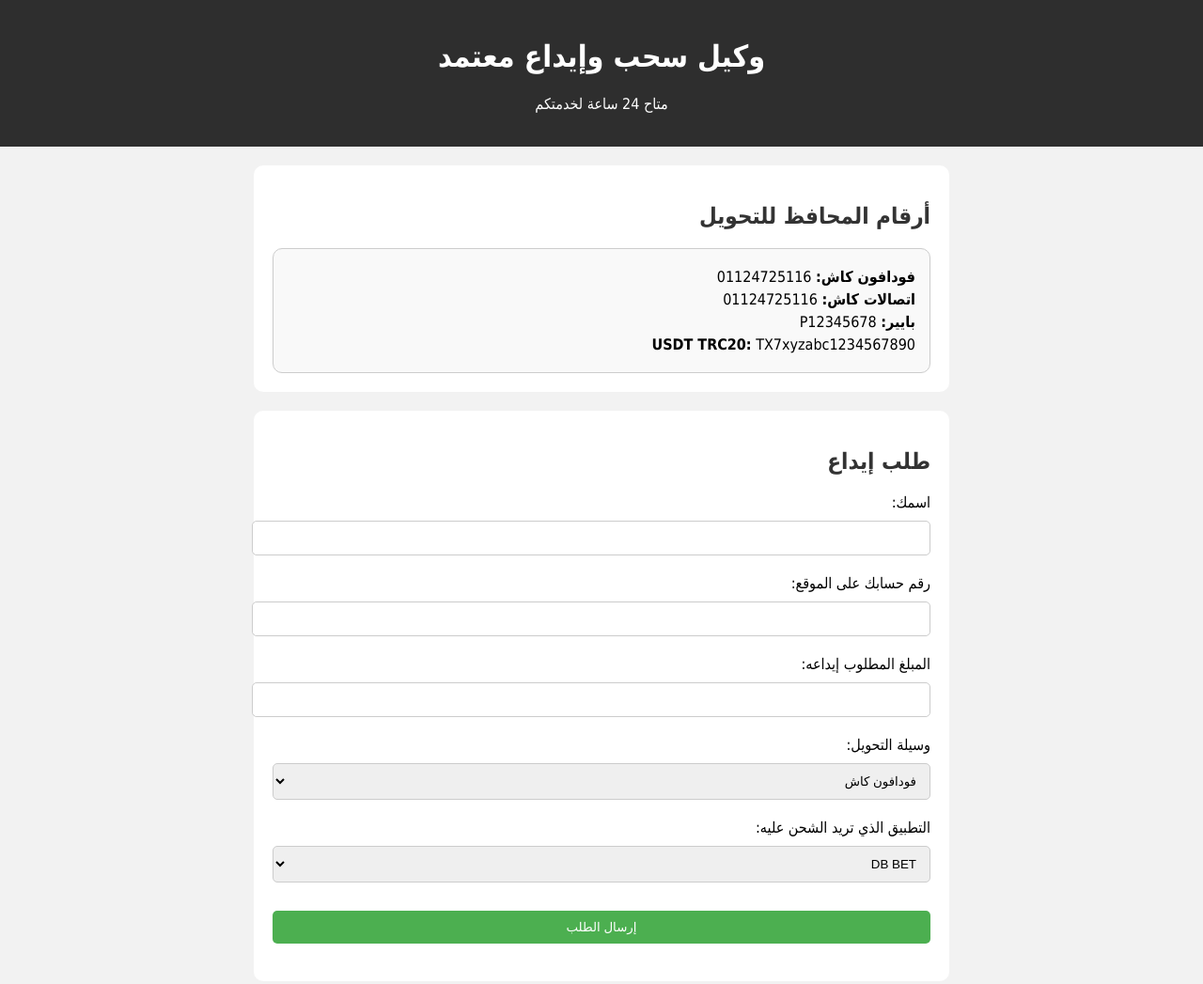
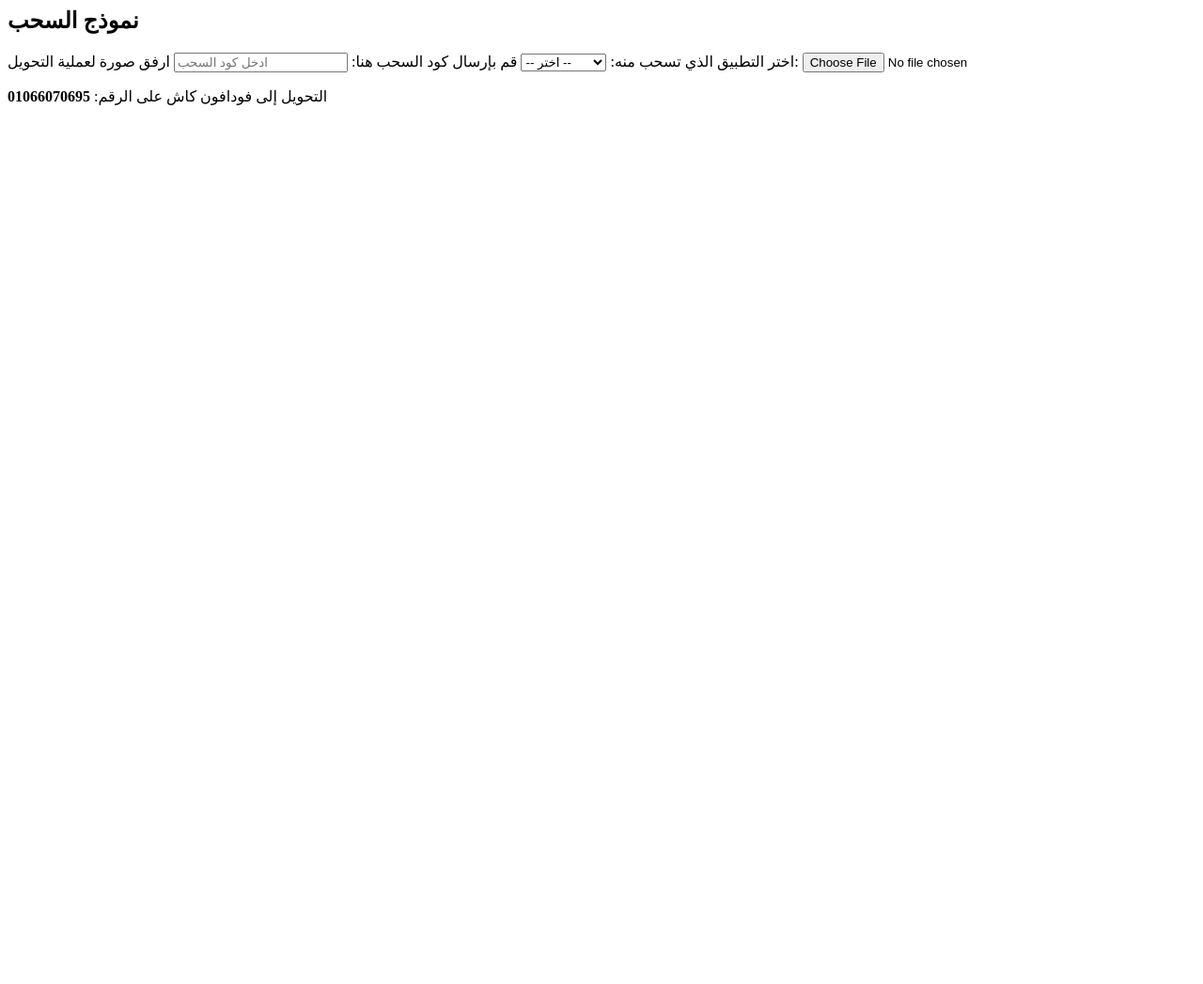
Before and after one commit to resha273/Cashbet, a plain HTML site: page index.html in a window 1280 px wide. Shown: the top 1047 px of the page at 94% size. After the commit the page ends 800 px from the top, so only its background shows below. Drawn offline with Linux system fonts and the light colour scheme.

Commit message:
Update index.html
<!-- نموذج السحب -->
<h2>نموذج السحب</h2>
<label for="withdrawApp">اختر التطبيق الذي تسحب منه:</label>
<select id="withdrawApp" name="withdrawApp" onchange="showPopup()">
  <option value="">-- اختر --</option>
  <option value="DBBET">DB BET</option>
  <option value="1XBET">1XBET</option>
  <option value="MELBET">MELBET</option>
  <option value="WINWIN">WINWIN</option>
  <option value="XPARIBET">XPARI BET</option>
</select>
<div id="popup" style="display:none; padding:10px; border:1px solid #ccc; margin-top:10px;">
  <span style="cursor:pointer;" onclick="hidePopup()">✖</span>
  <p><strong>اسم المدينة:</strong> Khusus</p>
  <p><strong>اسم الشارع:</strong> babaElmagal(wallet)</p>
</div>
<label for="withdrawCode">قم بإرسال كود السحب هنا:</label>
<input type="text" id="withdrawCode" name="withdrawCode" placeholder="ادخل كود السحب" required>
<label for="withdrawScreenshot">ارفق صورة لعملية التحويل:</label>
<input type="file" id="withdrawScreenshot" name="withdrawScreenshot" accept="image/*">
<p>التحويل إلى فودافون كاش على الرقم: <strong>01066070695</strong></p>
<script>
  function showPopup() {
    var sel = document.getElementById("withdrawApp").value;
    document.getElementById("popup").style.display = sel ? "block" : "none";
  }
  function hidePopup() {
    document.getElementById("popup").style.display = "none";
    document.getElementById("withdrawApp").value = "";
  }
</script>

```diff
--- a/index.html
+++ b/index.html
@@ -1,149 +1,31 @@
-
-<!DOCTYPE html>
-<html lang="ar" dir="rtl">
-<head>
-  <meta charset="UTF-8" />
-  <meta name="viewport" content="width=device-width, initial-scale=1.0" />
-  <title>وكيل سحب وإيداع</title>
-  <style>
-    body {
-      font-family: 'Tahoma', sans-serif;
-      background: #f2f2f2;
-      margin: 0;
-      padding: 0;
-      direction: rtl;
-    }
-    header {
-      background: #2e2e2e;
-      color: white;
-      padding: 20px;
-      text-align: center;
-    }
-    section {
-      padding: 20px;
-      max-width: 700px;
-      margin: auto;
-      background: white;
-      margin-top: 20px;
-      border-radius: 10px;
-    }
-    h2 {
-      color: #333;
-    }
-    input, select, textarea, button {
-      width: 100%;
-      padding: 10px;
-      margin-top: 10px;
-      margin-bottom: 20px;
-      border: 1px solid #ccc;
-      border-radius: 5px;
-    }
-    button {
-      background: #4CAF50;
-      color: white;
-      border: none;
-      cursor: pointer;
-    }
-    button:hover {
-      background: #45a049;
-    }
-    footer {
-      text-align: center;
-      padding: 20px;
-      font-size: 14px;
-      color: #777;
-    }
-    .contact {
-      text-align: center;
-    }
-    .wallet-info {
-      background: #f9f9f9;
-      border: 1px solid #ccc;
-      padding: 15px;
-      margin-top: 10px;
-      border-radius: 10px;
-    }
-    .wallet-info p {
-      margin: 5px 0;
-    }
-  </style>
-</head>
-<body>
-  <header>
-    <h1>وكيل سحب وإيداع معتمد</h1>
-    <p>متاح 24 ساعة لخدمتكم</p>
-  </header>
-
-  <section>
-    <h2>أرقام المحافظ للتحويل</h2>
-    <div class="wallet-info">
-      <p><strong>فودافون كاش:</strong> 01124725116</p>
-      <p><strong>اتصالات كاش:</strong> 01124725116</p>
-      <p><strong>بايير:</strong> P12345678</p>
-      <p><strong>USDT TRC20:</strong> TX7xyzabc1234567890</p>
-    </div>
-  </section>
-
-  <section>
-    <h2>طلب إيداع</h2>
-    <form>
-      <label>اسمك:</label>
-      <input type="text" required />
-      <label>رقم حسابك على الموقع:</label>
-      <input type="text" required />
-      <label>المبلغ المطلوب إيداعه:</label>
-      <input type="number" required />
-      <label>وسيلة التحويل:</label>
-      <select>
-        <option>فودافون كاش</option>
-        <option>اتصالات كاش</option>
-        <option>بايير</option>
-        <option>USDT</option>
-      </select>
-      <label>التطبيق الذي تريد الشحن عليه:</label>
-      <select>
-        <option>DB BET</option>
-        <option>1XBET</option>
-        <option>MELBET</option>
-        <option>XPARIBET</option>
-        <option>WINWIN</option>
-      </select>
-      <button type="submit">إرسال الطلب</button>
-    </form>
-  </section>
-
-  <section>
-    <h2>طلب سحب</h2>
-    <form>
-      <label>اسمك:</label>
-      <input type="text" required />
-      <label>رقم حسابك على الموقع:</label>
-      <input type="text" required />
-      <label>المبلغ المطلوب سحبه:</label>
-      <input type="number" required />
-      <label>رقم المحفظة المستلمة:</label>
-      <input type="text" required />
-      <label>نوع المحفظة:</label>
-      <select>
-        <option>فودافون كاش</option>
-        <option>اتصالات كاش</option>
-        <option>بايير</option>
-        <option>USDT</option>
-      </select>
-      <button type="submit">إرسال الطلب</button>
-    </form>
-  </section>
-
-  <section>
-    <h2>تواصل معنا</h2>
-    <div class="contact">
-      <p>واتساب: <a href="https://wa.me/201124725116" target="_blank">اضغط هنا</a></p>
-      <p>تيليجرام: <a href="https://t.me/username" target="_blank">t.me/username</a></p>
-    </div>
-  </section>
-
-  <footer>
-    جميع الحقوق محفوظة &copy; 2025
-  </footer>
-</body>
-</html>
+<!-- نموذج السحب -->
+<h2>نموذج السحب</h2>
+<label for="withdrawApp">اختر التطبيق الذي تسحب منه:</label>
+<select id="withdrawApp" name="withdrawApp" onchange="showPopup()">
+  <option value="">-- اختر --</option>
+  <option value="DBBET">DB BET</option>
+  <option value="1XBET">1XBET</option>
+  <option value="MELBET">MELBET</option>
+  <option value="WINWIN">WINWIN</option>
+  <option value="XPARIBET">XPARI BET</option>
+</select>
+<div id="popup" style="display:none; padding:10px; border:1px solid #ccc; margin-top:10px;">
+  <span style="cursor:pointer;" onclick="hidePopup()">✖</span>
+  <p><strong>اسم المدينة:</strong> Khusus</p>
+  <p><strong>اسم الشارع:</strong> babaElmagal(wallet)</p>
+</div>
+<label for="withdrawCode">قم بإرسال كود السحب هنا:</label>
+<input type="text" id="withdrawCode" name="withdrawCode" placeholder="ادخل كود السحب" required>
+<label for="withdrawScreenshot">ارفق صورة لعملية التحويل:</label>
+<input type="file" id="withdrawScreenshot" name="withdrawScreenshot" accept="image/*">
+<p>التحويل إلى فودافون كاش على الرقم: <strong>01066070695</strong></p>
+<script>
+  function showPopup() {
+    var sel = document.getElementById("withdrawApp").value;
+    document.getElementById("popup").style.display = sel ? "block" : "none";
+  }
+  function hidePopup() {
+    document.getElementById("popup").style.display = "none";
+    document.getElementById("withdrawApp").value = "";
+  }
+</script>
```
